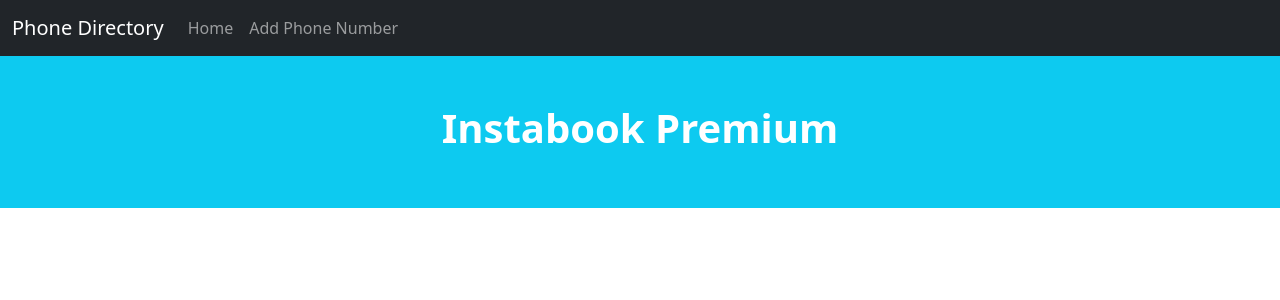
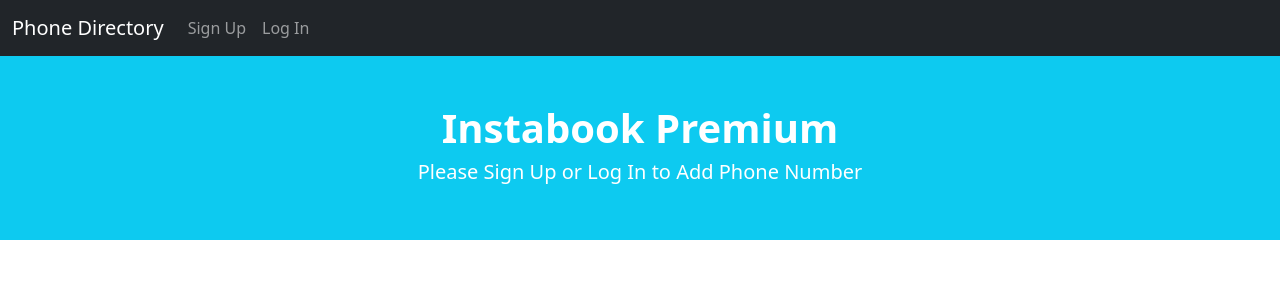
Before and after one commit to jigolaurito93/Flask-Phone-Book-Project, a Flask app: page /home in a window 1280 px wide. Shown: the top 300 px of the page. Run offline with Flask 3, Linux system fonts and the light colour scheme.

Commit message:
Handle log in and log out functionality

```diff
--- a/app/__init__.py
+++ b/app/__init__.py
@@ -4,6 +4,7 @@
 # Import the classes from Flask-SQLAlchemy
 from flask_sqlalchemy import SQLAlchemy
 from flask_migrate import Migrate
+from flask_login import LoginManager
 
 app = Flask(__name__)
 app.config.from_object(Config)
@@ -13,6 +14,9 @@
 # Create an instance of Migrate that will track our db and app
 migrate = Migrate(app, db)
 
+# Create an instance of the LoginManager to set up Authentication
+login = LoginManager(app)
+
 # import all of the routes from the routes file and models from modelsd file into the current package
 from app import routes, models
 # or from app  import routes
--- a/app/routes.py
+++ b/app/routes.py
@@ -2,6 +2,7 @@
 from flask import render_template, redirect, url_for, flash
 from app.forms import SignUpForm, LoginForm, PhoneForm
 from app.models import User, Address
+from flask_login import login_user, logout_user
 
 @app.route("/")
 def index():
@@ -19,7 +20,7 @@
         print(first, last, address, phone)
         new_contact = Address(first_name=first, last_name=last, address=address, phone_number=phone)
         flash(f"{new_contact.first_name} {new_contact.last_name} has been added to the phone book", "success")
-        return redirect(url_for('home.html'))
+        return redirect(url_for('home'))
     return render_template('add_phone.html', form=form)
 
 @app.route("/signup", methods=["GET", "POST"])
@@ -56,9 +57,9 @@
         # TODO: Check if there is a user with username and that password
         user = User.query.filter_by(username=username).first()
         if user is not None and user.check_password(password):
-            # login_user(user)
+            login_user(user)
             flash(f'You have succesfully logged in as {username}!', 'success')
-            return redirect(url_for('home.html'))
+            return redirect(url_for('home'))
         else:
             flash('Invalid username and/or password. Please try again', 'danger')
             return redirect(url_for('login'))
@@ -66,6 +67,12 @@
 
     return render_template('login.html', form=form)
 
+@app.route('/logout')
+def logout():
+    logout_user()
+    flash("You have logged out", "info")
+    return redirect(url_for('index'))
+
 @app.route('/home')
 def home():
 
--- a/app/templates/add_phone.html
+++ b/app/templates/add_phone.html
@@ -3,7 +3,7 @@
 {% block title %}Add Phone Number{% endblock %}
 
 {% block navbar %}
-    {% include 'navbar2.html' %}
+    {% include 'nav.html' %}
 {% endblock %}
 
 {% block header %}
--- a/app/templates/home.html
+++ b/app/templates/home.html
@@ -3,9 +3,17 @@
 {% block title %}Home{% endblock %}
 
 {% block navbar %}
-    {% include 'navbar2.html' %}
+    {% include 'nav.html' %}
 {% endblock %}
 
+{% block header %}
+            <h1 class="fs-1 fw-semibold">Instabook Premium</h1>
+            {% if current_user.is_authenticated %}
+                <h5>Nice to see you again, {{ current_user.username }}!</h5>
+            {% else %}
+            <h5>Please Sign Up or Log In to Add Phone Number</h5>
+            {% endif %}
+{% endblock %}
 
 {% block content %}
     <h2 class="text-center p-5"></h2>
--- a/app/templates/nav.html
+++ b/app/templates/nav.html
@@ -6,8 +6,15 @@
         </button>
         <div class="collapse navbar-collapse" id="collapseLinks">
         <div class="navbar-nav">
+
+            {% if current_user.is_authenticated %}
+            <a class="nav-link" href="/home">Home</a>
+            <a class="nav-link" href="/add-phone">Add Phone Number</a>
+            <a class="nav-link" href="/logout">Log Out</a>
+            {% else %}
+            <a class="nav-link" href="/signup">Sign Up</a>
             <a class="nav-link" href="/login">Log In</a>
-            <a class="nav-link" href="/signup">Sign Up</a>
+            {% endif %}
         </div>
         </div>
     </div>
--- a/requirements.txt
+++ b/requirements.txt
@@ -5,6 +5,7 @@
 decorator==5.1.1
 Faker==18.3.0
 Flask==2.2.3
+Flask-Login==0.6.2
 Flask-Migrate==4.0.4
 Flask-SQLAlchemy==3.0.3
 Flask-WTF==1.1.1
```
Also changed, not shown: app/models.py (+7 -2 lines).
